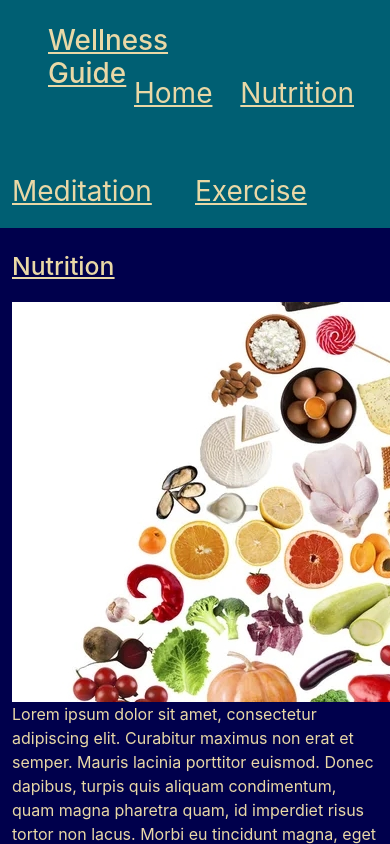
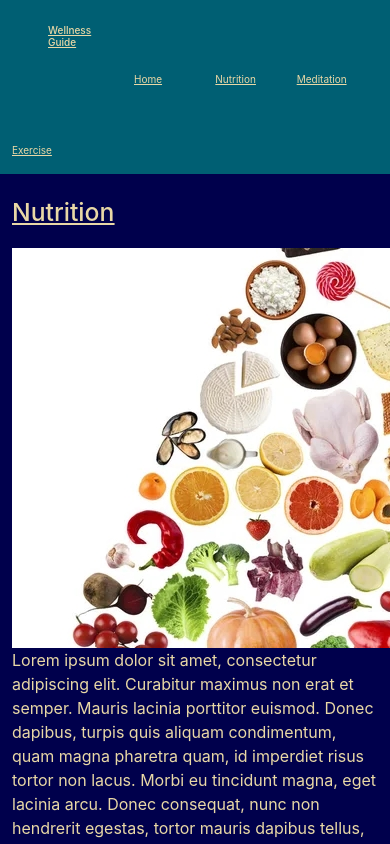
Before and after one commit to cgcam95/wellness-guide, a React (Create React App) app in the folder client/: page / in a window 390 px wide. Shown: the top 844 px of the page. Built offline with nearby package versions, Linux system fonts and the light colour scheme.

Commit message:
making it mobile responsive

```diff
--- a/client/src/components/Details/index.js
+++ b/client/src/components/Details/index.js
@@ -19,11 +19,11 @@ const Details = (props) => {
 
     <div className="row align-items-center"> {displayedData.map((card) =>
       <div className="card col-3 mx-auto"  key={card.title.concat("-div")}>
-          <div className="card-body">
+          <div className="card-body align-items-center">
             <h5 className="card-title">{card.title}</h5>
             <img className="card-img-top"  src={'/assets/'+card.image} alt={card.image}/>
             <p className="card-text p-maxwidth">{card.description}</p>
-            <Link to={card._id} className="btn btn-primary">More Details</Link>
+            <Link to={card._id} className="btn btn-primary mx-auto">More Details</Link>
           </div>
       </div>)}
     </div>
--- a/client/src/components/Details/style.css
+++ b/client/src/components/Details/style.css
@@ -7,3 +7,29 @@
     text-overflow: ellipsis;
     white-space: nowrap;
   }
+
+  @media screen and (max-width: 767px) {
+    h5, a {
+        font-size: 14px;
+    }
+
+    }
+
+    @media screen and (max-width: 610px) {
+        h1, a {
+            font-size: 16px
+            }
+    }
+
+
+    @media screen and (max-width: 534px) {
+        h1, a {
+            font-size: 12px
+            }
+    }
+
+    @media screen and (max-width: 453px) {
+        h1, a {
+            font-size: 10px
+            }
+    }
--- a/client/src/components/Header/style.css
+++ b/client/src/components/Header/style.css
@@ -12,3 +12,28 @@ a {
     color: #E9D8A6;
     font-size: 28px;
 }
+
+@media screen and (max-width: 767px) {
+h1, a {
+    font-size: 20px;
+}
+}
+
+@media screen and (max-width: 610px) {
+    h1, a {
+        font-size: 16px
+        }
+}
+
+
+@media screen and (max-width: 534px) {
+    h1, a {
+        font-size: 12px
+        }
+}
+
+@media screen and (max-width: 453px) {
+    h1, a {
+        font-size: 10px
+        }
+}
```
Also changed, not shown: client/src/components/NutritionDetails/style.css (added).
